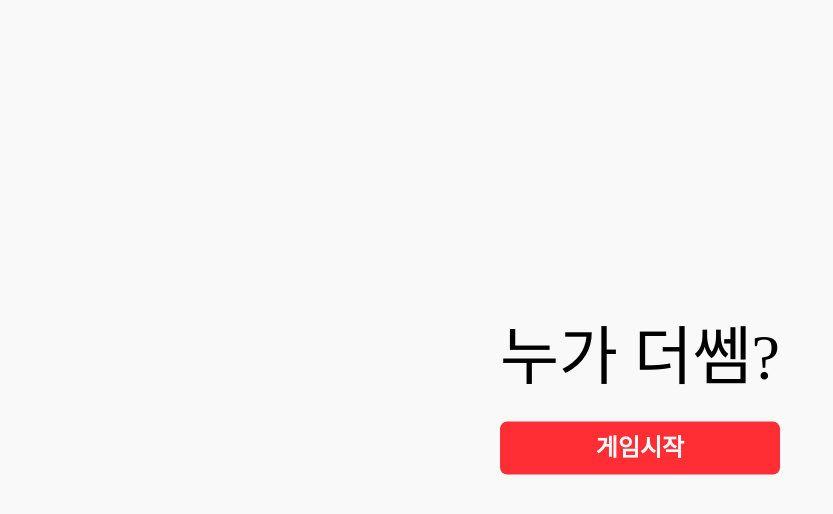
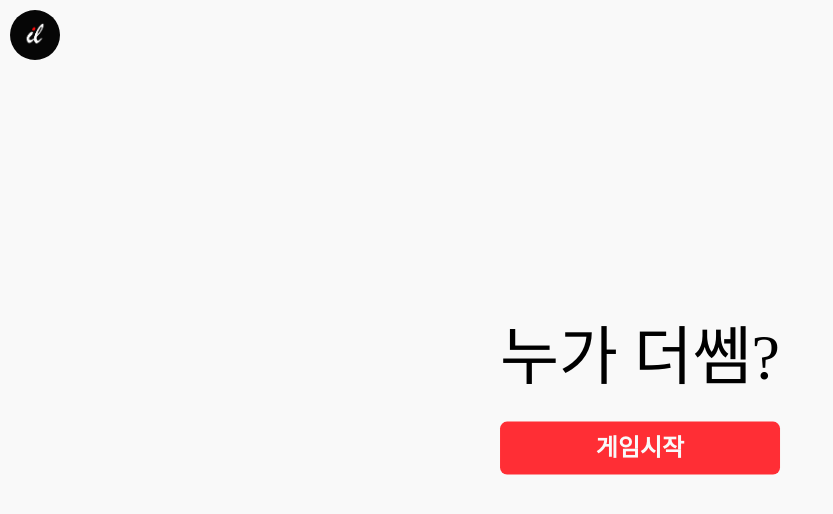
Before and after one commit to tooooo1/whoplus, a React (Create React App) app: page / in a window 1280 px wide. Shown: the top 514 px of the page, without its empty margins (0-833 px from the left). Built offline with nearby package versions, Linux system fonts and the light colour scheme; a web font is replaced by a local one.

Commit message:
create : 왼쪽 상단 블로그 추가, 아이콘 추가

```diff
--- a/src/App.jsx
+++ b/src/App.jsx
@@ -3,6 +3,7 @@ import { BrowserRouter, Route, Routes } from "react-router-dom";
 import { createGlobalStyle } from "styled-components";
 import { Home, Ready, Play, End } from "./pages"
 import reset from "styled-reset";
+import Logo from "./components/Logo"
 
 const GlobalStyle = createGlobalStyle`
   ${reset}
@@ -15,6 +16,7 @@ const GlobalStyle = createGlobalStyle`
 const App = () => (
   <BrowserRouter>
     <GlobalStyle />
+    <Logo />
     <Routes>
       <Route path="/" element={<Home />} />
       <Route path="/ready" element={<Ready />} />
--- /dev/null
+++ b/src/components/Logo/index.jsx
@@ -0,0 +1,12 @@
+import React from 'react';
+import * as Styled from './styled';
+
+const Logo = () => (
+    <Styled.Img>
+        <a href='https://tooo1.tistory.com'>
+            <img src="img/il.jpg" alt='il' width={50} style={{ borderRadius: "100px" }} />
+        </a>
+    </Styled.Img>
+);
+
+export default Logo;
--- /dev/null
+++ b/src/components/Logo/styled.js
@@ -0,0 +1,8 @@
+import styled from 'styled-components';
+
+export const Img = styled.div`
+    position: absolute;
+    top : 10px;
+    left : 10px;
+    z-index: 1;
+`;
```
Also changed, not shown: public/img/il.jpg (added).
